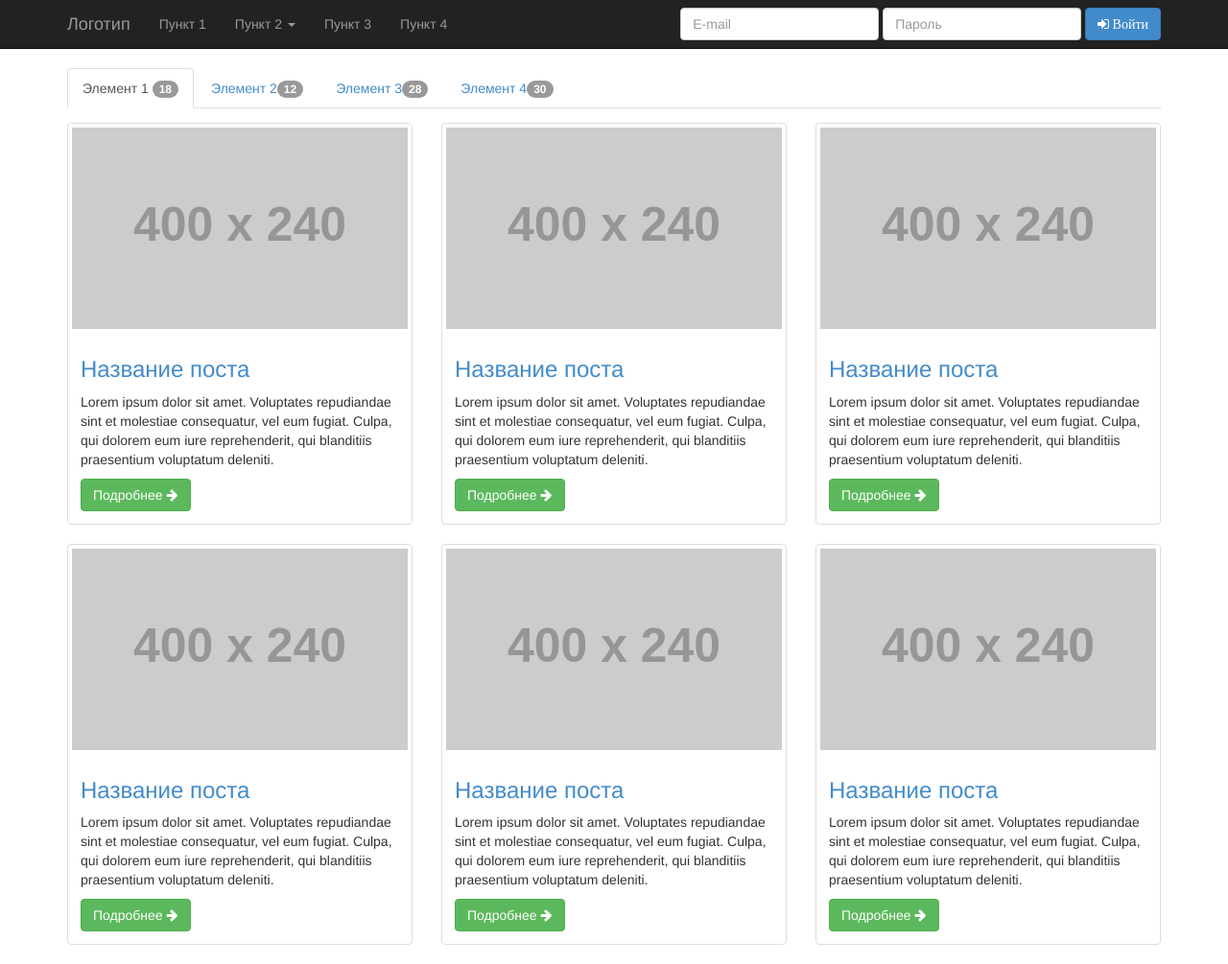
After one commit to GsvetlanaD/example-html, a PHP site: page /catalog.html in a window 1280 px wide. The commit adds this page. Shown: the whole page at 96% size. Run offline with PHP 8.4, Linux system fonts and the light colour scheme; grey boxes labelled with a size stand in for pictures from a placeholder-image service; some libraries are stand-ins or nearby versions.

Commit message:
lessons17

```diff
--- /dev/null
+++ b/catalog.html
@@ -0,0 +1,153 @@
+<!DOCTYPE html>
+<html lang="ru">
+<head>
+    <meta charset="utf-8">
+    <meta http-equiv="X-UA-Compatible" content="IE=edge">
+    <meta name="viewport" content="width=device-width, initial-scale=1">
+    <!-- The above 3 meta tags *must* come first in the head; any other head content must come *after* these tags -->
+    <title>Sample</title>
+
+    <!-- Bootstrap -->
+    <link href="css/bootstrap.css" rel="stylesheet">
+    <link href="index.css" rel="stylesheet">
+    <link href="css/font-awesome.css" rel="stylesheet">
+
+    <!-- HTML5 shim and Respond.js for IE8 support of HTML5 elements and media queries -->
+    <!--WARNING: Respond.js doesn't work if you view the page via file://-->
+    <!--[if lt IE 9]>
+    <script src="https://oss.maxcdn.com/html5shiv/3.7.3/html5shiv.min.js"></script>
+    <script src="https://oss.maxcdn.com/respond/1.4.2/respond.min.js"></script>
+    <![endif]-->
+</head>
+<body>
+<div class="navbar navbar-inverse navbar-static-top">
+    <div class="container">
+        <div class="navbar-header">
+            <button type="button" class="navbar-toggle" data-toggle="collapse" data-target="#responsive-menu">
+                <span class="sr-only">Открыть навигацию</span>
+                <span class="icon-bar"></span>
+                <span class="icon-bar"></span>
+                <span class="icon-bar"></span>
+            </button>
+            <a class="navbar-brand" href="#">Логотип</a>
+        </div>
+        <div class="collapse navbar-collapse" id="responsive-menu">
+            <ul class="nav navbar-nav">
+                <li><a href="#">Пункт 1</a></li>
+                <li class="dropdown">
+                    <a href="#" class="dropdown-toggle" data-toggle="dropdown">Пункт 2 <b class="caret"></b> </a>
+                    <ul class="dropdown-menu">
+                        <li><a href="#">Пункт 1</a></li>
+                        <li><a href="#">Пункт 2</a></li>
+                        <li><a href="#">Пункт 3</a></li>
+                        <li class="divider"></li>
+                        <li><a href="#">Пункт 4</a></li>
+                    </ul>
+                </li>
+                <li><a href="#">Пункт 3</a></li>
+                <li><a href="#">Пункт 4</a></li>
+            </ul>
+            <!--Форма авторизации-->
+            <form action="" class="navbar-form navbar-right hidden-sm">
+                <div class="form-group">
+                    <input type="text" class="form-control" placeholder="E-mail" value="">
+                </div>
+                <div class="form-group">
+                    <input type="password" class="form-control" placeholder="Пароль" value="">
+                </div>
+                <button type="submit" class="btn btn-primary">
+                    <i class="fa fa-sign-in"> Войти</i>
+                </button>
+            </form>
+        </div>
+    </div>
+</div>
+<div class="container">
+    <div class="row">
+        <div class="container">
+            <ul class="nav nav-tabs"><!--второстепенная навигация(nav-pills-другие кнопки)-->
+                <li class="active">
+                    <a href="#">Элемент 1 <span class="badge">18</span></a>
+                </li>
+                <li><a href="#">Элемент 2<span class="badge">12</span></a></li>
+                <li><a href="#">Элемент 3<span class="badge">28</span></a></li>
+                <li><a href="#">Элемент 4<span class="badge">30</span></a></li>
+            </ul>
+        </div>
+    </div>
+    <div class="row">
+        <div class="col-xs-6 col-sm-4">
+            <div class="thumbnail">
+                <img src="http://placehold.it/400x240" alt="">
+                <div class="caption">
+                    <h3><a href="#">Название поста</a></h3>
+                    <p>Lorem ipsum dolor sit amet. Voluptates repudiandae sint et molestiae consequatur, vel eum fugiat.
+                        Culpa, qui dolorem eum iure reprehenderit, qui blanditiis praesentium voluptatum deleniti.</p>
+             <a href="#" class="btn btn-success">Подробнее <i class="fa fa-arrow-right"></i> </a>
+                </div>
+            </div>
+        </div>
+        <div class="col-xs-6 col-sm-4">
+            <div class="thumbnail">
+                <img src="http://placehold.it/400x240" alt="">
+                <div class="caption">
+                    <h3><a href="#">Название поста</a></h3>
+                    <p>Lorem ipsum dolor sit amet. Voluptates repudiandae sint et molestiae consequatur, vel eum fugiat.
+                        Culpa, qui dolorem eum iure reprehenderit, qui blanditiis praesentium voluptatum deleniti.</p>
+                    <a href="#" class="btn btn-success">Подробнее <i class="fa fa-arrow-right"></i> </a>
+                </div>
+            </div>
+        </div>
+        <div class="col-xs-6 col-sm-4">
+            <div class="thumbnail">
+                <img src="http://placehold.it/400x240" alt="">
+                <div class="caption">
+                    <h3><a href="#">Название поста</a></h3>
+                    <p>Lorem ipsum dolor sit amet. Voluptates repudiandae sint et molestiae consequatur, vel eum fugiat.
+                        Culpa, qui dolorem eum iure reprehenderit, qui blanditiis praesentium voluptatum deleniti.</p>
+                    <a href="#" class="btn btn-success">Подробнее <i class="fa fa-arrow-right"></i> </a>
+                </div>
+            </div>
+        </div>
+        <div class="col-xs-6 col-sm-4">
+            <div class="thumbnail">
+                <img src="http://placehold.it/400x240" alt="">
+                <div class="caption">
+                    <h3><a href="#">Название поста</a></h3>
+                    <p>Lorem ipsum dolor sit amet. Voluptates repudiandae sint et molestiae consequatur, vel eum fugiat.
+                        Culpa, qui dolorem eum iure reprehenderit, qui blanditiis praesentium voluptatum deleniti.</p>
+                    <a href="#" class="btn btn-success">Подробнее <i class="fa fa-arrow-right"></i> </a>
+                </div>
+            </div>
+        </div>
+        <div class="col-xs-6 col-sm-4">
+            <div class="thumbnail">
+                <img src="http://placehold.it/400x240" alt="">
+                <div class="caption">
+                    <h3><a href="#">Название поста</a></h3>
+                    <p>Lorem ipsum dolor sit amet. Voluptates repudiandae sint et molestiae consequatur, vel eum fugiat.
+                        Culpa, qui dolorem eum iure reprehenderit, qui blanditiis praesentium voluptatum deleniti.</p>
+                    <a href="#" class="btn btn-success">Подробнее <i class="fa fa-arrow-right"></i> </a>
+                </div>
+            </div>
+        </div>
+        <div class="col-xs-6 col-sm-4">
+            <div class="thumbnail">
+                <img src="http://placehold.it/400x240" alt="">
+                <div class="caption">
+                    <h3><a href="#">Название поста</a></h3>
+                    <p>Lorem ipsum dolor sit amet. Voluptates repudiandae sint et molestiae consequatur, vel eum fugiat.
+                        Culpa, qui dolorem eum iure reprehenderit, qui blanditiis praesentium voluptatum deleniti.</p>
+                    <a href="#" class="btn btn-success">Подробнее <i class="fa fa-arrow-right"></i> </a>
+                </div>
+            </div>
+        </div>
+    </div>
+</div>
+<!-- jQuery (necessary for Bootstrap's JavaScript plugins) -->
+<script src="https://ajax.googleapis.com/ajax/libs/jquery/1.12.4/jquery.min.js"></script>
+<!--Include all compiled plugins (below), or include
+individual files as needed -->
+<script src="js/bootstrap.js"></script>
+</body>
+</html>
--- a/index.css
+++ b/index.css
@@ -5,3 +5,6 @@ a.spoiler:after {
 a.spoiler.collapsed:after {
     content: " [+]";
 }
+.nav-tabs{
+    margin-bottom: 15px;
+}
```
